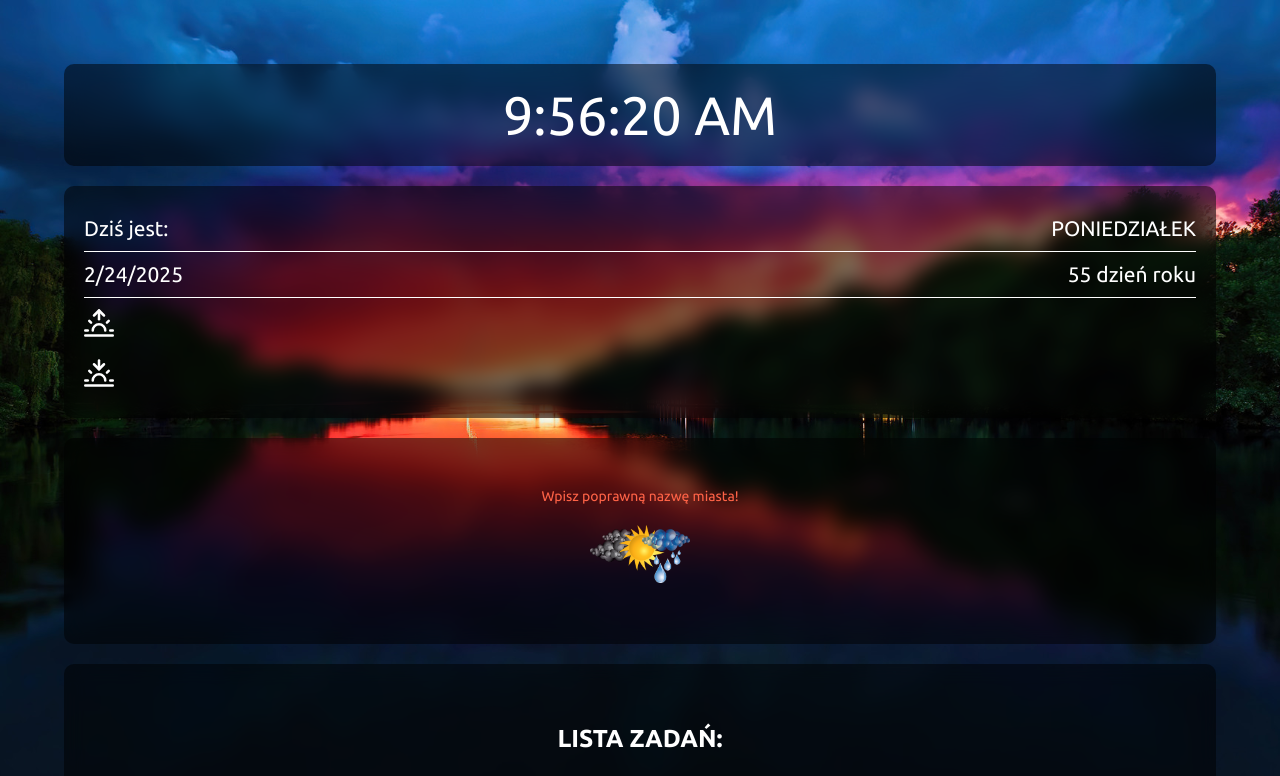
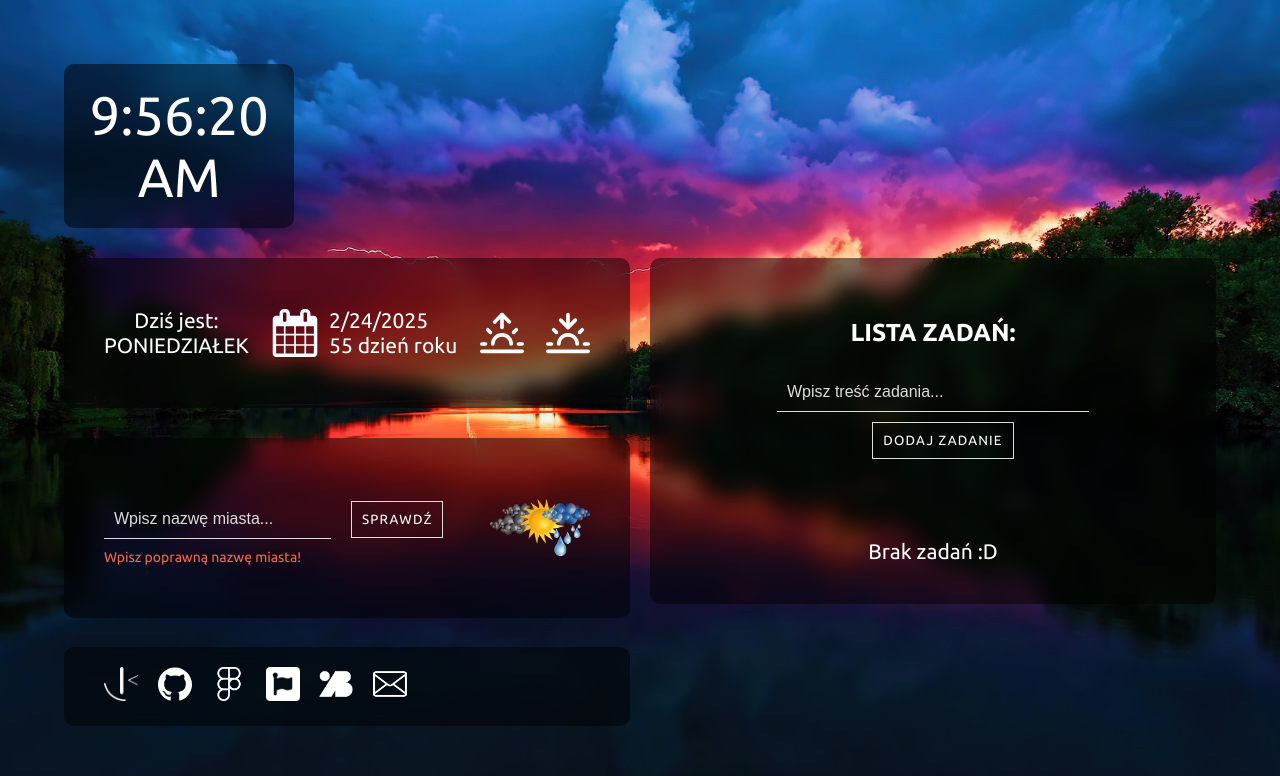
Before and after one commit to Bartol857/my-homepage, a plain HTML site: page index.html in a window 1280 px wide. Shown: the top 776 px of the page. Drawn offline with nearby package versions, Linux system fonts and the light colour scheme; no server answers.

Commit message:
Update main.css

```diff
--- a/css/main.css
+++ b/css/main.css
@@ -1,4 +1,3 @@
-
 *,
 *::before,
 *::after {
@@ -8,9 +7,9 @@
 }
 
 body {
-	font-family: 'Ubuntu', sans-serif;
+  font-family: "Ubuntu", sans-serif;
   font-size: 21px;
-	background-image: url('../img/bg_fhd.jpg');
+  background-image: url("../img/bg_fhd.jpg");
   background-size: cover;
   background-position: center;
   background-attachment: fixed;
@@ -38,9 +37,14 @@ input {
   outline: none;
 }
 
+input::-moz-placeholder {
+  color: #ddd;
+  font-family: "Montserrat", sans-serif;
+}
+
 input::placeholder {
   color: #ddd;
-	font-family: 'Montserrat', sans-serif;
+  font-family: "Montserrat", sans-serif;
 }
 
 button {
@@ -74,8 +78,8 @@ button:hover {
   left: 0;
   right: 0;
   bottom: 0;
-	content: '';
-	background: url('../img/bg_fhd.jpg') center / cover fixed;
+  content: "";
+  background: url("../img/bg_fhd.jpg") center/cover fixed;
   filter: blur(10px);
   z-index: -1;
 }
@@ -86,16 +90,14 @@ button:hover {
   display: flex;
   justify-content: center;
   align-items: center;
-
-	&__text {
+}
+.welcome__text {
   font-weight: normal;
 }
-
-	.time {
+.welcome .time {
   font-size: 54px;
   width: 100%;
   text-align: center;
-	}
 }
 
 .today {
@@ -103,17 +105,14 @@ button:hover {
   grid-row: 2/3;
   display: flex;
   flex-direction: column;
-
-
-	.today-date {
+}
+.today .today-date {
   display: flex;
-
-		img {
+}
+.today .today-date img {
   display: none;
 }
-	}
-
-	.today-date-inside {
+.today .today-date-inside {
   display: flex;
   justify-content: space-between;
   width: 100%;
@@ -121,97 +120,80 @@ button:hover {
   border-top: 1px solid #fff;
   border-bottom: 1px solid #fff;
 }
-
-
-	.current-day {
+.today .current-day {
   text-transform: uppercase;
 }
-
-	.today-inner {
+.today .today-inner {
   display: flex;
   justify-content: space-between;
   align-items: center;
   padding: 10px 0;
-
-		img {
+}
+.today .today-inner img {
   width: 30px;
-		}
-	}
 }
 
 .weathers {
   grid-column: 1/-1;
   grid-row: 3/4;
   padding: 40px;
-
-	input, button {
+}
+.weathers input, .weathers button {
   display: none;
 }
-
-	.main-info {
+.weathers .main-info {
   display: flex;
   flex-direction: column;
   justify-content: space-around;
   align-items: center;
 }
-
-	.temperature {
+.weathers .temperature {
   font-size: 54px;
 }
-
-	.city-name {
+.weathers .city-name {
   font-size: 40px;
   text-transform: uppercase;
 }
-
-	.photo {
+.weathers .photo {
   width: 100px;
   height: 100px;
+  -o-object-fit: contain;
      object-fit: contain;
 }
-
-	.warning {
+.weathers .warning {
   margin-top: 10px;
   font-size: 14px;
   color: tomato;
-	}
 }
 
 .todolist {
   grid-column: 1/-1;
   grid-row: 4/5;
-
-	.fas {
+}
+.todolist .fas {
   pointer-events: none;
 }
-
-	.todo {
+.todolist .todo {
   text-align: center;
 }
-
-	.header {
+.todolist .header {
   padding: 40px;
 }
-
-	.header h3 {
+.todolist .header h3 {
   text-transform: uppercase;
   margin-bottom: 16px;
 }
-
-	.todo-input {
+.todolist .todo-input {
   margin-bottom: 10px;
   width: 90%;
 }
-
-	.error-info {
+.todolist .error-info {
   margin-top: 20px;
 }
-
-	.todolist {
+.todolist .todolist {
   padding: 20px 0;
 }
-
-	.todolist li {
+.todolist .todolist li {
   display: flex;
   justify-content: space-between;
   align-items: center;
@@ -220,43 +202,35 @@ button:hover {
   text-align: left;
   list-style: none;
 }
-
-	.tools {
+.todolist .tools {
   display: inline-block;
 }
-
-	.tools button {
+.todolist .tools button {
   padding: 15px 10px;
   border: 1px solid transparent;
   background-color: transparent;
   cursor: pointer;
   transition: background-color 0.3s;
 }
-
-	.tools button:hover {
+.todolist .tools button:hover {
   border: 1px solid #ddd;
 }
-
-	.complete {
+.todolist .complete {
   color: var(--light-blue);
 }
-
-	.edit {
+.todolist .edit {
   font-weight: bold;
   color: rgb(15, 179, 69);
 }
-
-	.delete {
+.todolist .delete {
   color: tomato;
 }
-
-	.completed {
+.todolist .completed {
   color: #bbb;
   text-decoration: line-through;
   font-style: italic;
 }
-
-	.popup {
+.todolist .popup {
   display: none;
   justify-content: center;
   align-items: center;
@@ -269,32 +243,26 @@ button:hover {
   background-color: rgba(0, 0, 0, 0.98);
   border-radius: 5px;
 }
-
-	.popup h3 {
+.todolist .popup h3 {
   padding: 20px;
 }
-
-	.popup-info {
+.todolist .popup-info {
   margin-bottom: 20px;
 }
-
-	.popup-body {
+.todolist .popup-body {
   display: flex;
   justify-content: center;
   flex-wrap: wrap;
   padding: 20px;
 }
-
-	.popup-input {
+.todolist .popup-input {
   width: 100%;
 }
-
-	.popup-btn {
+.todolist .popup-btn {
   width: 30%;
   display: inline-block;
   padding: 10px 22px;
   margin: 20px;
-	}
 }
 
 .links {
@@ -302,20 +270,75 @@ button:hover {
   grid-row: 5/6;
   padding: 20px 40px;
   text-align: center;
-
-	a {
+}
+.links a {
   margin-right: 15px;
   text-decoration: none;
-
-		:hover {
+}
+.links a :hover {
   transform: scale(1.2);
 }
-	}
-
-	img {
+.links img {
   width: 20px;
   height: 20px;
 }
+
+@media (min-width: 768px) {
+  button {
+    margin-left: 20px;
   }
-
-@import './desktop';
+  .welcome {
+    width: 20%;
+  }
+  .today {
+    grid-column: 1/2;
+    flex-direction: row;
+    justify-content: space-between;
+    align-items: center;
+    padding: 40px;
+  }
+  .today .today-date img {
+    display: block;
+    margin-right: 10px;
+  }
+  .today .today-date-inside {
+    display: block;
+    border: none;
+  }
+  .today .current-day {
+    text-transform: uppercase;
+  }
+  .today .today-inner {
+    flex-direction: column;
+  }
+  .today .today-inner img {
+    width: 44px;
+  }
+  .weathers {
+    grid-column: 1/2;
+  }
+  .weathers input, .weathers button {
+    display: inline;
+  }
+  .weathers .main-info {
+    flex-direction: row;
+    justify-content: space-between;
+    align-items: center;
+  }
+  .todolist {
+    grid-column: 2/3;
+    grid-row: 2/5;
+  }
+  .todolist .todo-input {
+    width: 70%;
+  }
+  .links {
+    grid-column: 1/2;
+    grid-row: 4/5;
+    text-align: left;
+  }
+  .links img {
+    width: 34px;
+    height: 34px;
+  }
+}/*# sourceMappingURL=main.css.map */
```
Lines whose indentation alone changed are shown as unchanged.
